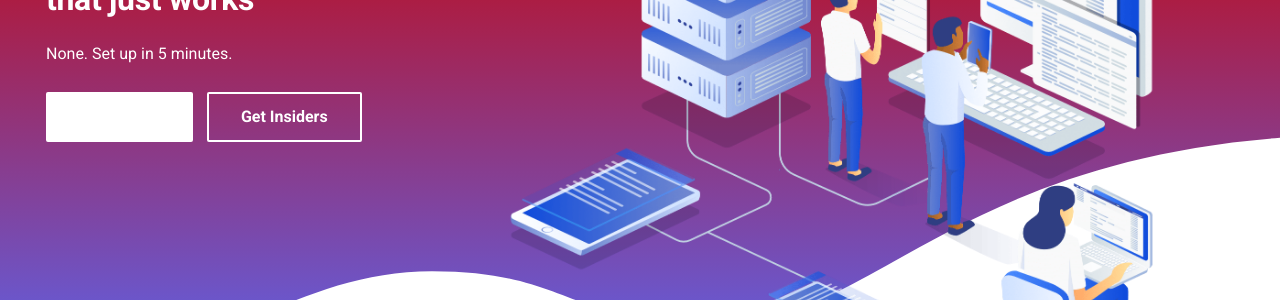
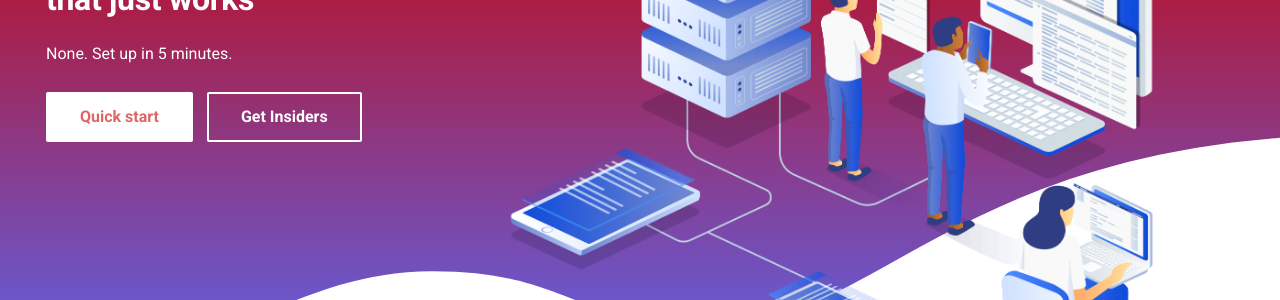
Before and after one commit to pax1a/wacc, an MkDocs documentation site: the page built from docs/index.md, in a window 1280 px wide. Shown: the part 247-547 px from the top of the page. Built offline with MkDocs 1.6.1 and Material for MkDocs 9.7.7, drawn with Linux system fonts in a browser that asks for light colours; comment, search, counter and statistics services are not loaded.

Commit message:
Update home.html

```diff
--- a/overrides/home.html
+++ b/overrides/home.html
@@ -65,15 +65,18 @@
     font-weight: 700;
 }
 
-    .tx-hero .md-button--primary {
-    color: #894da8;
-    background-color: var(--md-primary-bg-color);
-    border-color: var(--md-primary-bg-color);
-}
+
+
 .tx-hero .md-button {
     margin-top: .5rem;
     margin-right: .5rem;
     color: var(--md-primary-bg-color);
+}
+
+.tx-hero .md-button--primary {
+    color: #de6666;
+    background-color: var(--md-primary-bg-color);
+    border-color: var(--md-primary-bg-color);
 }
 
 
```
